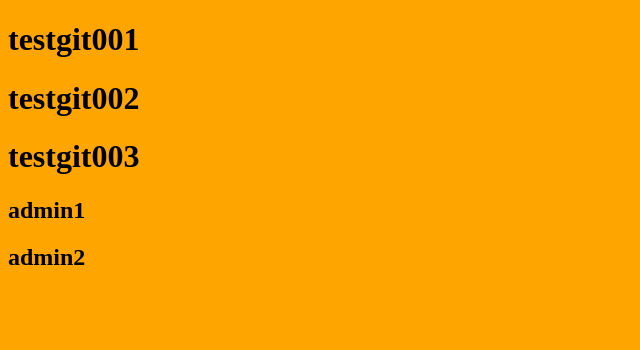
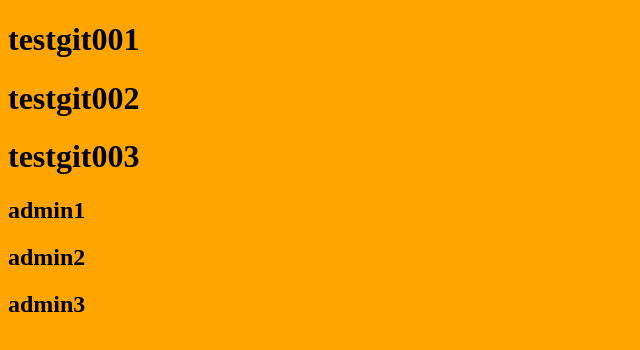
Before and after one commit to zgswl/pilishen.com, a plain HTML site: page index.html in a window 1280 px wide. Shown: the whole page, without its empty margins (0-640 px from the left). Drawn offline with Linux system fonts and the light colour scheme.

Commit message:
add remote

```diff
--- a/index.html
+++ b/index.html
@@ -13,6 +13,7 @@
     <h1>testgit003</h1>
     <h2>admin1</h2>
     <h2>admin2</h2>
+    <h2>admin3</h2>
   </div>
   <script src="./js/main.js"></script>
 </body>
```
